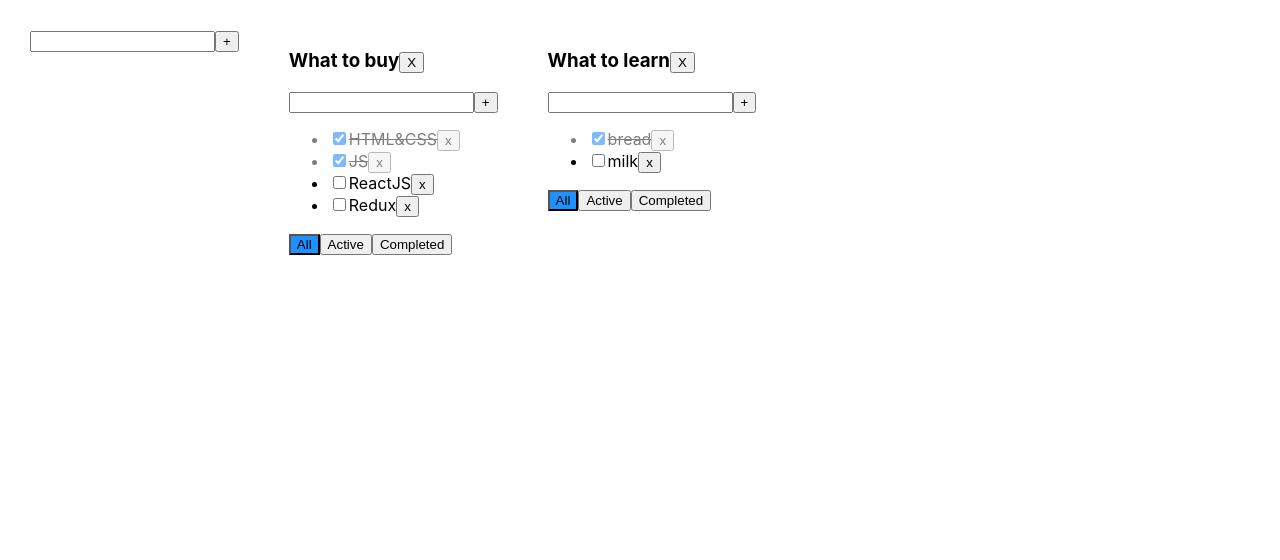
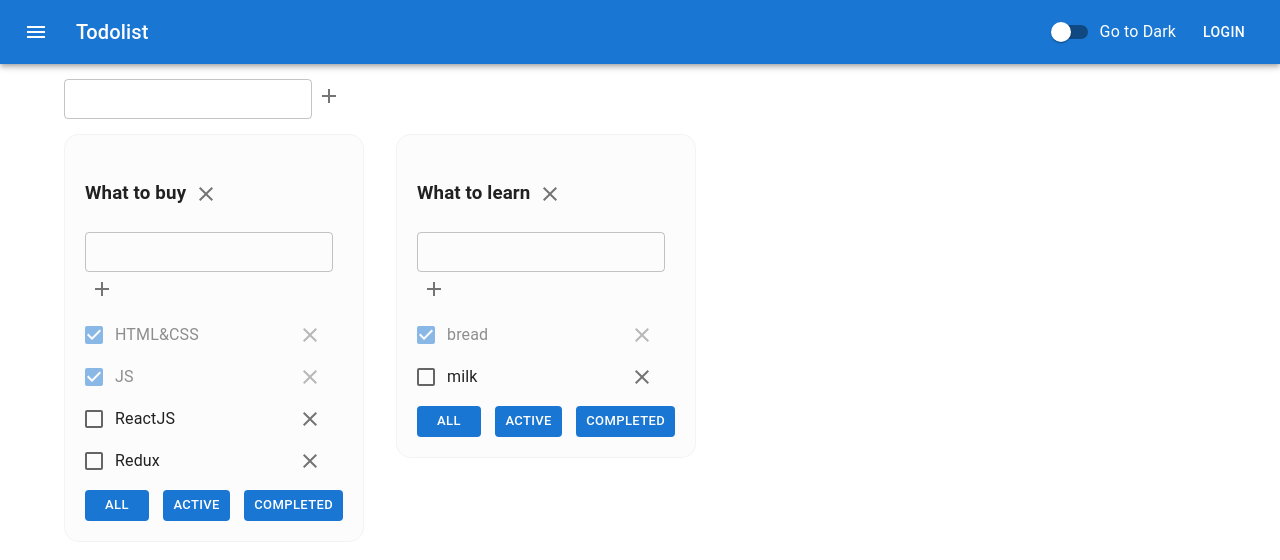
Before and after one commit to theRoodi/todoist, a React (Create React App) app: page / in a window 1280 px wide. Shown: the top 560 px of the page. Built offline with nearby package versions, Linux system fonts and the light colour scheme.

Commit message:
7 lesson MUI

```diff
--- a/package.json
+++ b/package.json
@@ -3,6 +3,10 @@
   "version": "0.1.0",
   "private": true,
   "dependencies": {
+    "@emotion/react": "^11.11.0",
+    "@emotion/styled": "^11.11.0",
+    "@mui/icons-material": "^5.11.16",
+    "@mui/material": "^5.13.4",
     "@testing-library/jest-dom": "^5.16.5",
     "@testing-library/react": "^13.4.0",
     "@testing-library/user-event": "^13.5.0",
--- a/src/AddItemForm.tsx
+++ b/src/AddItemForm.tsx
@@ -1,4 +1,6 @@
 import React, {ChangeEvent, KeyboardEvent, useState} from 'react';
+import AddIcon from '@mui/icons-material/Add';
+import {IconButton, TextField} from '@mui/material';
 
 type AddItemFormPropsType = {
     addItem: (title: string) => void
@@ -21,12 +23,18 @@ export const AddItemForm = (props: AddItemFormPropsType) => {
     }
     return (
         <div>
-            <input value={title}
-                   onChange={changeTitle}
-                   onKeyPress={onKeyPressHandler}
-                   className={error ? 'error' : ''}/>
-            <button onClick={() => addTask(title)}>+</button>
-            {error && <div className={'errorMessage'}>{error}</div>}
+            <TextField
+                size='small'
+                value={title}
+                onChange={changeTitle}
+                onKeyPress={onKeyPressHandler}
+                error={!!error}
+                helperText={error && 'Enter title!'}
+            />
+            <IconButton onClick={() => addTask(title)} size="small">
+                <AddIcon/>
+            </IconButton>
+            {/*{error && <div className={'errorMessage'}>{error}</div>}*/}
         </div>
     )
 }
--- a/src/App.css
+++ b/src/App.css
@@ -1,11 +1,11 @@
-.App {
-  padding: 30px;
-  display: flex;
-}
+/*.App {*/
+/*  padding: 30px;*/
+/*  display: flex;*/
+/*}*/
 
-.App > div {
-  margin-right: 50px;
-}
+/*.App > div {*/
+/*  margin-right: 50px;*/
+/*}*/
 
 .error {
   border: red 1px solid;
@@ -22,3 +22,16 @@
   opacity: 0.5;
   text-decoration: line-through;
 }
+
+.todolist {
+  width: 300px;
+  background-color: rgba(227, 227, 227, 0.1);
+  border-radius: 15px;
+  border: 1px solid rgba(188, 188, 188, 0.15);
+  padding: 20px;
+}
+
+.btn-container {
+  display: flex;
+  justify-content: space-between;
+}
--- a/src/App.tsx
+++ b/src/App.tsx
@@ -3,6 +3,16 @@ import './App.css';
 import {TasksType, Todolist} from './Todolist';
 import {v1} from 'uuid';
 import {AddItemForm} from './AddItemForm';
+import {
+    AppBar,
+    Button,
+    Container, createTheme, CssBaseline, FormControlLabel, FormGroup,
+    Grid,
+    IconButton, Switch, ThemeProvider,
+    Toolbar,
+    Typography
+} from '@mui/material';
+import {Menu} from '@mui/icons-material';
 
 export type FilterType = 'all' | 'completed' | 'active'
 export type TodoListType = {
@@ -74,6 +84,7 @@ function App() {
         {id: tl1, title: 'What to buy', filter: 'all'},
         {id: tl2, title: 'What to learn', filter: 'all'},
     ])
+    const [isDarkMode, setDarkMode] = useState<boolean>(false)
 
     const addTodolist = (title: string) => {
         const todolist: TodoListType = {
@@ -97,17 +108,53 @@ function App() {
     }
 
     const changeTodolistTitle = (id: string, newTitle: string) => {
-        const todolist = todolists.find( t => t.id === id)
-        if(todolist) {
+        const todolist = todolists.find(t => t.id === id)
+        if (todolist) {
             todolist.title = newTitle
             setTodolist([...todolists])
         }
     }
 
+    const darkMode = isDarkMode ? 'dark' : 'light'
+
+    const customTheme = createTheme({
+        palette: {
+            mode: darkMode
+        }
+    })
+
 
     return (
+        <ThemeProvider theme={customTheme}>
+            <CssBaseline />
             <div className="App">
+                <AppBar position={'static'}>
+                    <Toolbar>
+                        <IconButton
+                            size={'large'}
+                            edge="start"
+                            color="inherit"
+                            aria-label="menu"
+                            sx={{mr: 2}}>
+                            <Menu/>
+                        </IconButton>
+                        <Typography variant={'h6'} component={'div'} sx={{flexGrow: 1}}>
+                            Todolist
+                        </Typography>
+                        <FormGroup>
+                            <FormControlLabel control={<Switch defaultChecked={isDarkMode} onChange={(e) =>
+                                setDarkMode(e.currentTarget.checked)}/>}
+                                              label={isDarkMode ? "Go to Light" : "Go to Dark"}
+                            />
+                        </FormGroup>
+                        <Button color={'inherit'}>Login</Button>
+                    </Toolbar>
+                </AppBar>
+                <Container fixed>
+                    <Grid container sx={{p: '15px 0'}}>
                         <AddItemForm addItem={addTodolist}/>
+                    </Grid>
+                    <Grid container spacing={4}>
                         {
                             todolists.map(tl => {
                                 let filteredTasks = tasks[tl.id]
@@ -119,6 +166,7 @@ function App() {
                                     filteredTasks = tasks[tl.id].filter(t => !t.isDone)
                                 }
                                 return (
+                                    <Grid item>
                                         <Todolist
                                             key={tl.id}
                                             title={tl.title}
@@ -132,10 +180,16 @@ function App() {
                                             removeTodolist={removeTodolist}
                                             changeTaskTitle={changeTaskTitle}
                                             changeTodolistTitle={changeTodolistTitle}/>
+                                    </Grid>
                                 )
                             })
                         }
+                    </Grid>
+                </Container>
+
             </div>
+        </ThemeProvider>
+
     );
 }
 
--- a/src/EditableSpan.tsx
+++ b/src/EditableSpan.tsx
@@ -1,4 +1,5 @@
 import React, {ChangeEvent, useState} from 'react';
+import {TextField} from '@mui/material';
 
 type EditableSpanPropsType = {
     title: string
@@ -22,7 +23,7 @@ export const EditableSpan = (props: EditableSpanPropsType) => {
 
     return (
         editMode
-            ? <input onBlur={activateViewMode} value={title} autoFocus onChange={onChangeHandler}/>
+            ? <TextField size='small' variant='standard' onBlur={activateViewMode} value={title} autoFocus onChange={onChangeHandler}/>
             : <span onDoubleClick={activateEditMode}>{props.title}</span>
     )
 }
--- a/src/TodoList.tsx
+++ b/src/TodoList.tsx
@@ -2,6 +2,9 @@ import React, {ChangeEvent} from 'react';
 import {FilterType} from './App';
 import {AddItemForm} from './AddItemForm';
 import {EditableSpan} from './EditableSpan';
+import {Button, Checkbox, IconButton, List, ListItem} from '@mui/material';
+import ClearIcon from '@mui/icons-material/Clear';
+
 
 export type TasksType = {
     id: string
@@ -35,12 +38,14 @@ export const Todolist = (props: PropsType) => {
     }
 
     return (
-        <div>
+        <div className='todolist'>
             <h3><EditableSpan title={props.title} onChangeTitle={changeTodolistTitle}/>
-                <button onClick={removeTodolist}>X</button>
+                <IconButton onClick={removeTodolist} >
+                    <ClearIcon/>
+                </IconButton>
             </h3>
             <AddItemForm addItem={addTask}/>
-            <ul>
+            <List>
                 {
                     props.tasks.map(task => {
                         const onRemoveHandler = () => {
@@ -53,25 +58,43 @@ export const Todolist = (props: PropsType) => {
                             props.changeTaskTitle(task.id, newValue, props.todoId)
                         }
                         return (
-                            <li key={task.id} className={task.isDone ? 'isDone' : ''}>
-                                <input type="checkbox" checked={task.isDone} onChange={onChangeHandler}/>
+                            <ListItem
+                                key={task.id}
+                                className={task.isDone ? 'isDone' : '' }
+                                disablePadding
+                                secondaryAction={
+                                    <IconButton onClick={onRemoveHandler} size='small'>
+                                        <ClearIcon/>
+                                    </IconButton>
+                                }
+                            >
+                                <Checkbox checked={task.isDone} onChange={onChangeHandler} edge='start'/>
                                 <EditableSpan title={task.title} onChangeTitle={onChangeTitle}/>
-                                <button onClick={onRemoveHandler}>x</button>
-                            </li>
+
+                            </ListItem>
                         )
                     })
                 }
-            </ul>
-            <div>
-                <button className={props.filter === 'all' ? 'activeFilter' : ''}
+            </List>
+            <div className='btn-container'>
+                <Button variant="contained"
+                        size="small"
+                        disableElevation
+                        className={props.filter === 'all' ? 'activeFilter' : ''}
                         onClick={onAllChangeFilter}>All
-                </button>
-                <button className={props.filter === 'active' ? 'activeFilter' : ''}
+                </Button>
+                <Button variant="contained"
+                        size="small"
+                        disableElevation
+                        className={props.filter === 'active' ? 'activeFilter' : ''}
                         onClick={onActiveChangeFilter}>Active
-                </button>
-                <button className={props.filter === 'completed' ? 'activeFilter' : ''}
+                </Button>
+                <Button variant="contained"
+                        size="small"
+                        disableElevation
+                        className={props.filter === 'completed' ? 'activeFilter' : ''}
                         onClick={onCompletedChangeFilter}>Completed
-                </button>
+                </Button>
             </div>
         </div>
     )
```
Also changed, not shown: 1 other file (tests, documents, lock files or other folders). Lines whose indentation alone changed are shown as unchanged.
